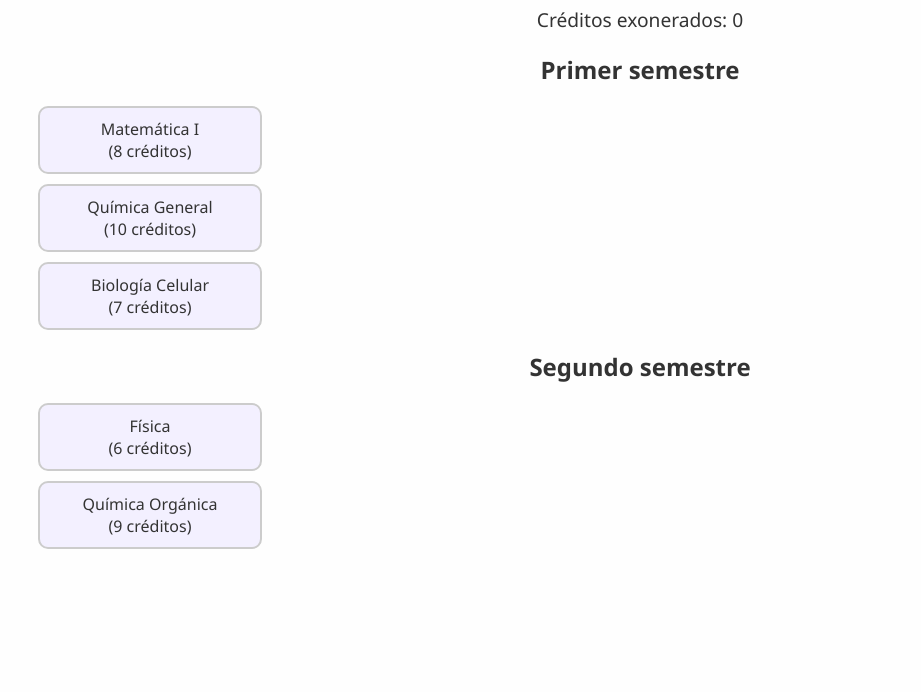
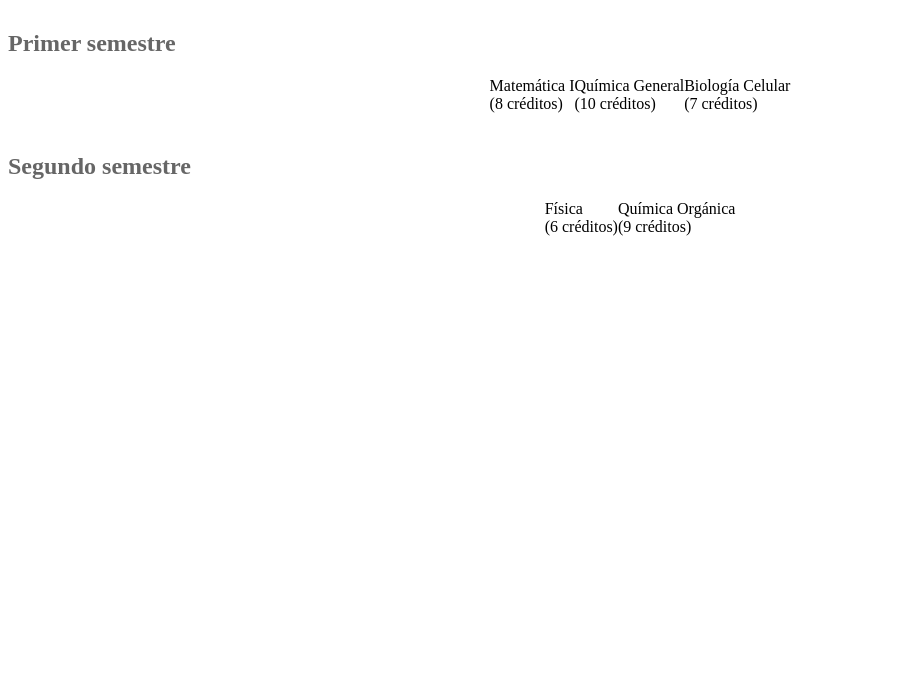
Before and after one commit to Rositacap/Malla-Qu-mica-Farmac-utica-, a plain HTML site: page index.html in a window 1280 px wide. Shown: the part 108-800 px from the top of the page, without its empty margins (0-921 px from the left). Drawn offline with Linux system fonts and the light colour scheme.

Commit message:
Update style.css

```diff
--- a/style.css
+++ b/style.css
@@ -1,46 +1,11 @@
-body {
-  font-family: 'Segoe UI', sans-serif;
-  background-color: #fefefe;
-  color: #333;
-  text-align: center;
-  padding: 20px;
-}
-
-h1 {
-  color: #444;
-  font-size: 2em;
-}
-
-#malla {
+.grupo-semestre {
   display: flex;
   flex-wrap: wrap;
   justify-content: center;
+  margin-bottom: 30px;
 }
 
-.materia {
-  background-color: #f3f0ff;
-  border: 2px solid #ccc;
-  border-radius: 10px;
-  margin: 10px;
-  padding: 10px 20px;
-  cursor: pointer;
-  width: 180px;
-  transition: all 0.3s ease;
+h2 {
+  margin-top: 40px;
+  color: #666;
 }
-
-.materia:hover {
-  transform: scale(1.05);
-}
-
-.materia.aprobado {
-  background-color: #fff3c4; /* amarillo pastel */
-}
-
-.materia.exonerado {
-  background-color: #d4fcd4; /* verde pastel */
-}
-
-#creditos {
-  font-size: 1.2em;
-  margin-bottom: 20px;
-}
```
